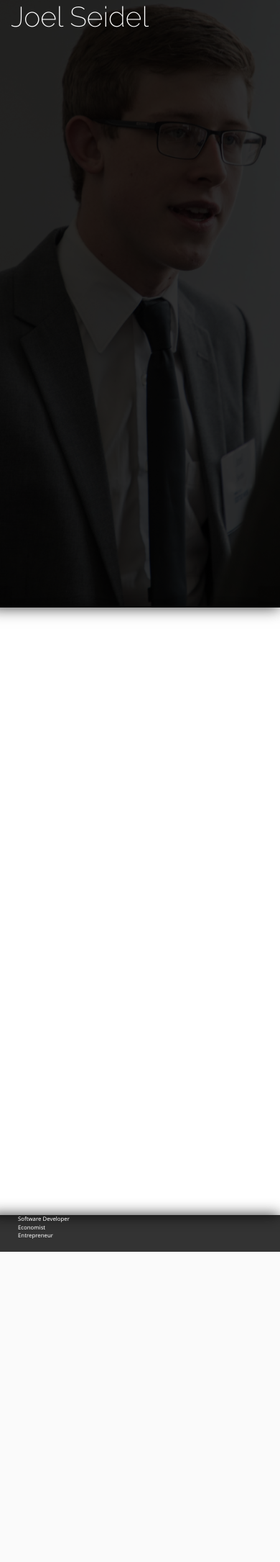
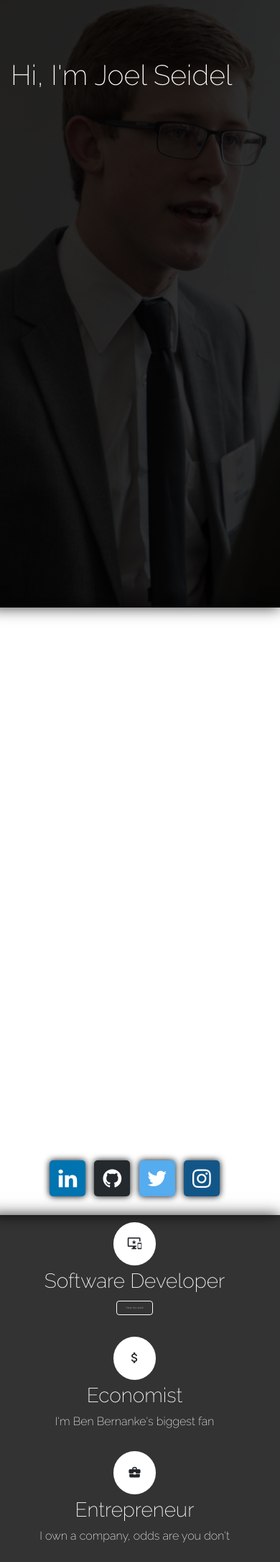
Before and after one commit to joeldseidel/joeldseidel.github.io, a PHP site: page / in a window 390 px wide. Shown: the whole page at 72% size. Before the commit the page ends 1739 px from the top, so only its background shows below. Run offline with PHP 8.4, Linux system fonts and the light colour scheme.

Commit message:
New index, not mobile optimized

```diff
--- a/index.html
+++ b/index.html
@@ -4,6 +4,8 @@
 	<meta name="viewport" content="width=device-width, initial-scale=1">
 	<link rel="stylesheet" href="https://maxcdn.bootstrapcdn.com/bootstrap/4.1.0/css/bootstrap.min.css">
 	<link rel="stylesheet" type="text/css" href="style/index-style.css">
+    <link rel="stylesheet" href="https://cdnjs.cloudflare.com/ajax/libs/font-awesome/4.7.0/css/font-awesome.min.css">
+    <link href="https://fonts.googleapis.com/icon?family=Material+Icons" rel="stylesheet">
 	<script src="https://ajax.googleapis.com/ajax/libs/jquery/3.3.1/jquery.min.js"></script>
 	<script src="https://cdnjs.cloudflare.com/ajax/libs/popper.js/1.14.0/umd/popper.min.js"></script>
 	<script src="https://maxcdn.bootstrapcdn.com/bootstrap/4.1.0/js/bootstrap.min.js"></script>
@@ -13,18 +15,37 @@
         <div class="row h-100">
             <div class="col-lg-4 p-0 m-0 h-100 index-column">
                 <div class="container h-100" id="my-info-container">
-                    <h1 id="name-label">Joel Seidel</h1>
+                    <h1 id="name-label">Hi, I'm Joel Seidel</h1>
                 </div>
             </div>
-            <div class="col-lg-4 p-0 m-0 h-100 index-column">
-                <!--<img class="w-100" style="" src="./img/index-middle-image.JPG"/>-->
+            <div class="col-lg-5 p-0 m-0 h-100 index-column">
+                <div id="social-media" class="row w-100 justify-content-center align-items-center">
+                    <div class id="social-media-icons">
+                        <ul class="list-inline">
+                            <li class="list-inline-item"><a target="_blank" href="https://www.linkedin.com/in/joel-seidel-258465164" class="fa fa-linkedin"></a></li>
+                            <li class="list-inline-item"><a target="_blank" href="http://github.com/joeldseidel" class="fa fa-github"></a></li>
+                            <li class="list-inline-item"><a target="_blank" href="https://twitter.com/joelseidel35" class="fa fa-twitter"></a></li>
+                            <li class="list-inline-item"><a target="_blank" href="https://www.instagram.com/seidel_joel/" class="fa fa-instagram"></a></li>
+                        </ul>
+                    </div>
+                </div>
             </div>
-            <div class="col-lg-4 p-0 m-0 index-column">
-                <ul class="h-100" id="subtitle-list">
-                    <li>Software Developer</li>
-                    <li>Economist</li>
-                    <li>Entrepreneur</li>
-                </ul>
+            <div class="col-lg-3 pl-10 m-0 index-column" id="titles-column">
+                <div class="row title-container">
+                    <i class="material-icons title-icon">important_devices</i>
+                    <h3>Software Developer</h3>
+                    <button type="button" id="view-work-button" class="btn btn-outline-light">View my work</button>
+                </div>
+                <div class="row title-container">
+                    <i class="material-icons title-icon">attach_money</i>
+                    <h3>Economist</h3>
+                    <p>I'm Ben Bernanke's biggest fan</p>
+                </div>
+                <div class="row title-container">
+                    <i class="material-icons title-icon">business_center</i>
+                    <h3>Entrepreneur</h3>
+                    <p>I own a company, odds are you don't</p>
+                </div>
             </div>
         </div>
     </div>
--- a/style/index-style.css
+++ b/style/index-style.css
@@ -19,6 +19,7 @@ body {
 #my-info-container{
 	background: rgba(0,0,0,0.8);
 	padding-left: 30px;
+	padding-top: 20%;
 }
 
 #name-label{
@@ -28,12 +29,88 @@ body {
 	text-align: left;
 }
 
-#subtitle-list{
-	list-style-type: none;
+#view-work-button{
+	font-size: 1vw;
+	font-family: 'Raleway', sans-serif;
+}
+
+#titles-column{
 	background: rgba(0,0,0,0.8);
 }
 
-#subtitle-list li{
+.title-container{
+	display:block;
+	padding: 10px 20px;
+	text-align: center;
+	height: 33%;
+	font-family: 'Raleway', sans-serif;
+}
+
+.title-container h3, p{
 	color: white;
-	font-size: 2vw;
 }
+
+.title-icon{
+	font-size: 5vw !important;
+	padding: 20px;
+	background-color: white;
+	border-radius: 50%;
+	margin-bottom: 5px;
+}
+
+#social-media{
+	position: absolute;
+	bottom: 10px;
+}
+
+#social-media-icons{
+	padding-left: 20px;
+	padding-right: 20px;
+	padding-top: 15px;
+	border-radius: 5px;
+	margin-left: 30px;
+}
+
+.fa{
+	text-decoration: none !important;
+	text-align: center;
+	font-size: 30px !important;
+	width: 50px;
+	padding-top: 10px;
+	padding-bottom: 10px;
+	border-radius: 5px;
+	box-shadow: 0 0 10px rgb(0,0,0);
+}
+
+.fa-github {
+	background-color: #24292e;
+	color: white;
+}
+.fa-github:hover {
+	background-color: white;
+	color: #24292e;
+}
+.fa-linkedin{
+	background-color: #0073b1;
+	color: white;
+}
+.fa-linkedin:hover{
+	background-color: white;
+	color: #0073b1;
+}
+.fa-twitter{
+	background-color: #55acee;
+	color: white;
+}
+.fa-twitter:hover{
+	background-color: white;
+	color: #55acee;
+}
+.fa-instagram{
+	background-color: #125688;
+	color: white;
+}
+.fa-instagram:hover{
+	background-color: white;
+	color: #125688;
+}
```
